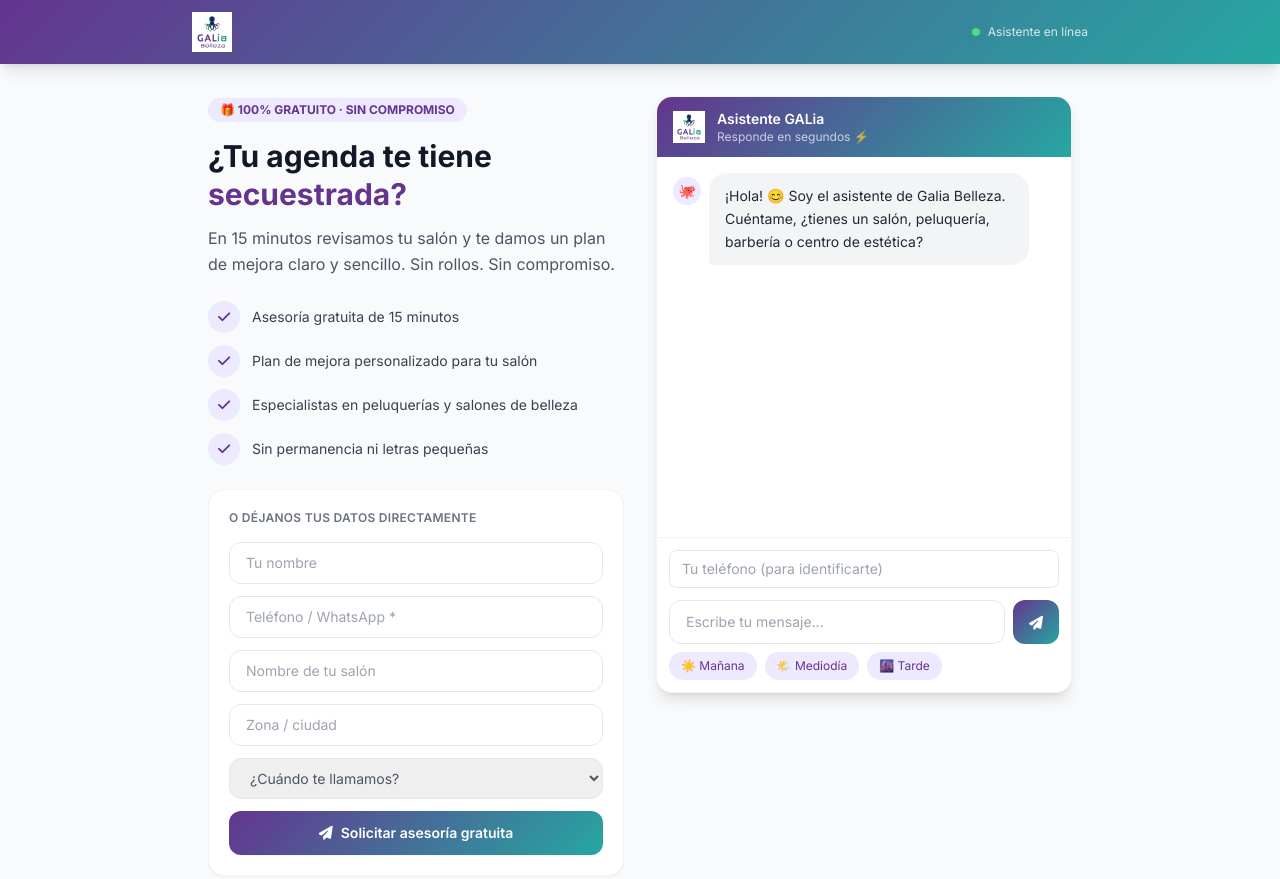
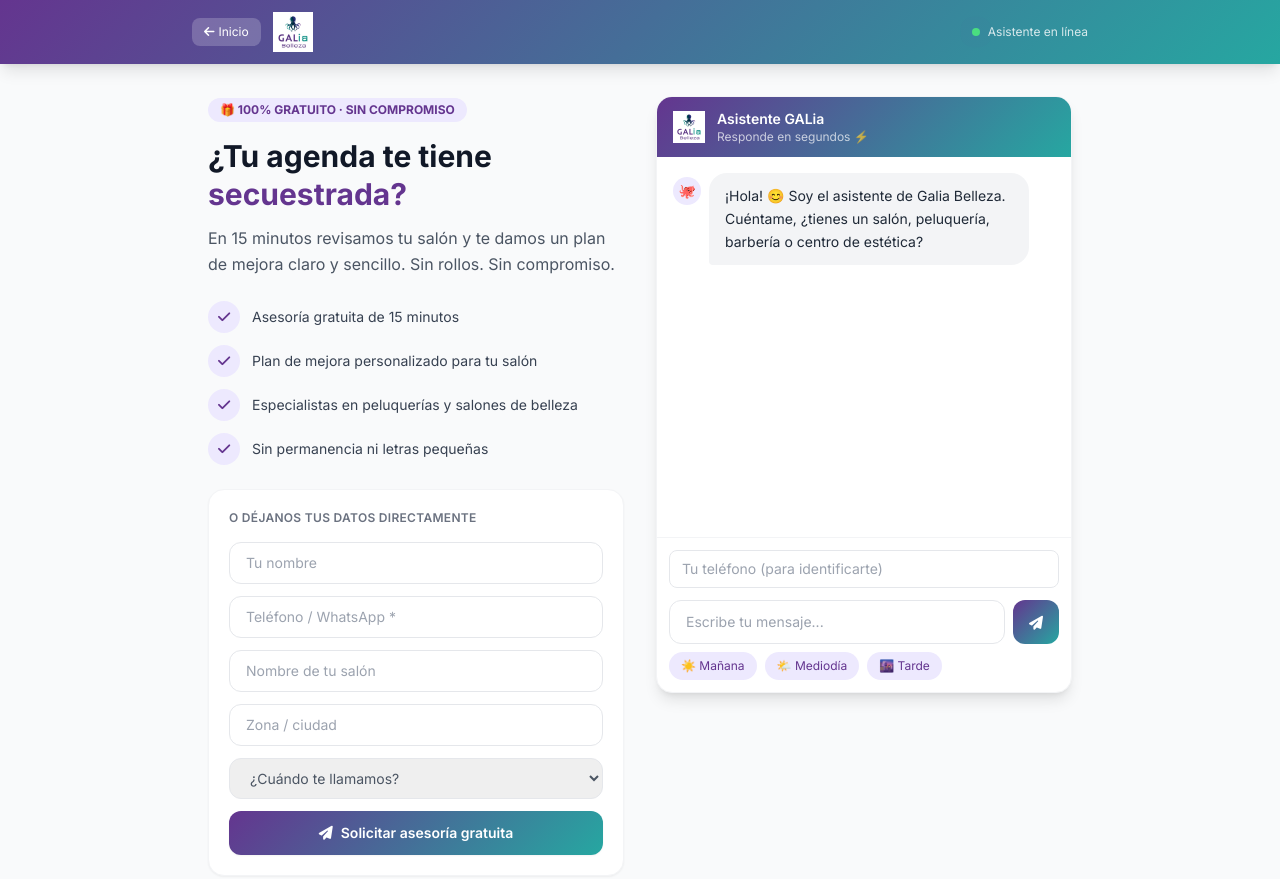
Before and after one commit to evagaliadigital-source/galia-asistente, a website: page public/index.html in a window 1280 px wide. Shown: the top 879 px of the page. Drawn offline with nearby package versions, Linux system fonts and the light colour scheme.

Commit message:
feat: botón atrás → /home en todas las pantallas

```diff
--- a/public/index.html
+++ b/public/index.html
@@ -51,7 +51,12 @@
   <!-- HEADER -->
   <header class="gradient-bg text-white py-3 px-6 shadow-lg">
     <div class="max-w-4xl mx-auto flex items-center justify-between">
-      <img src="/logo-galia.png" alt="GALia Belleza" class="h-10 w-auto" />
+      <div class="flex items-center gap-3">
+        <a href="/home" class="bg-white/20 hover:bg-white/30 text-white text-xs px-3 py-1.5 rounded-lg transition-colors flex items-center gap-1">
+          <i class="fas fa-arrow-left"></i><span class="hidden sm:inline">Inicio</span>
+        </a>
+        <img src="/logo-galia.png" alt="GALia Belleza" class="h-10 w-auto" />
+      </div>
       <div class="flex items-center gap-2">
         <span class="w-2 h-2 bg-green-400 rounded-full pulse-ring"></span>
         <span class="text-xs text-white/80">Asistente en línea</span>
```
Also changed, not shown: public/panel.html (+3 -0 lines), public/test-wa.html (+1 -1 lines), public/test.html (+3 -0 lines).
